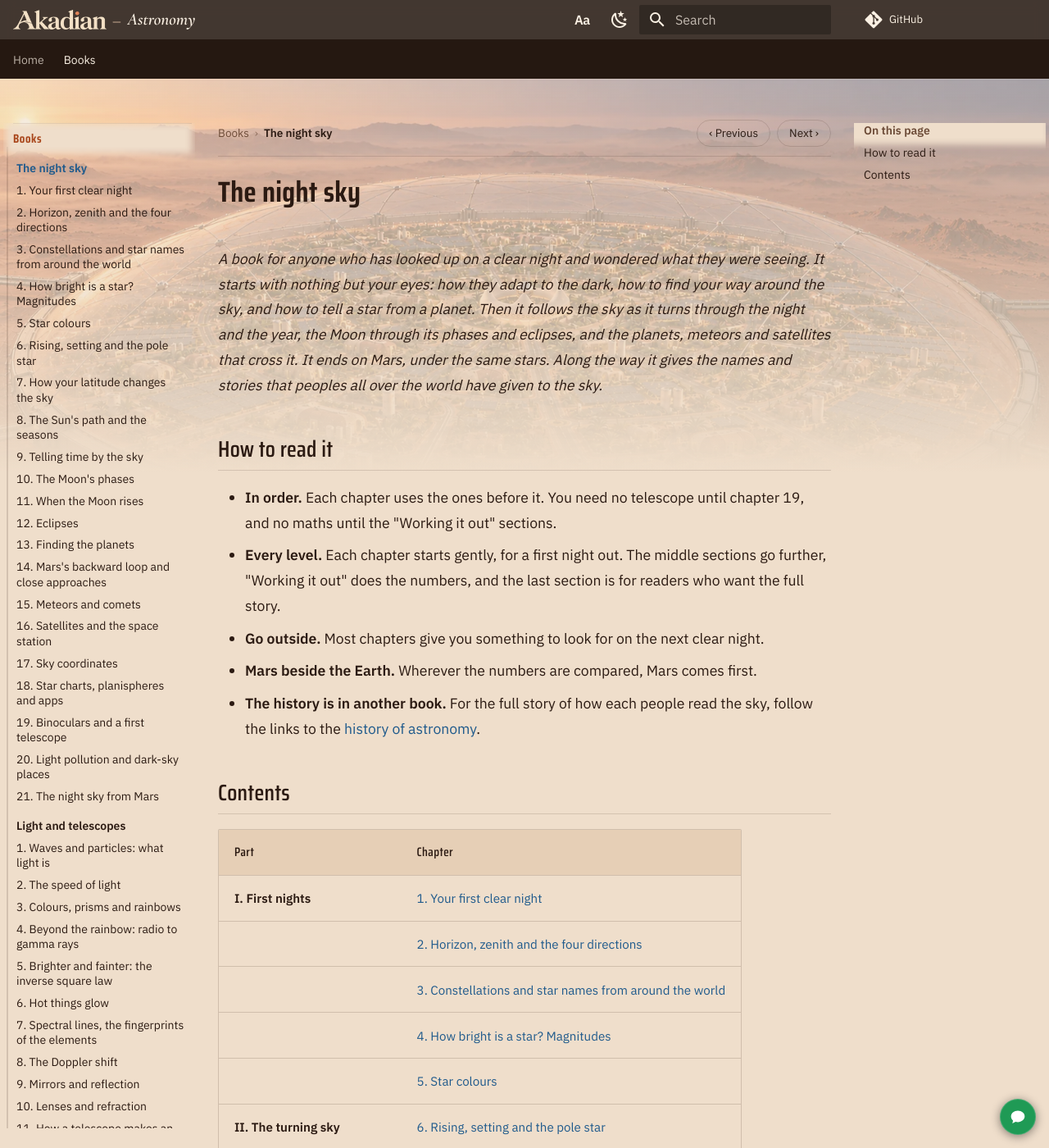
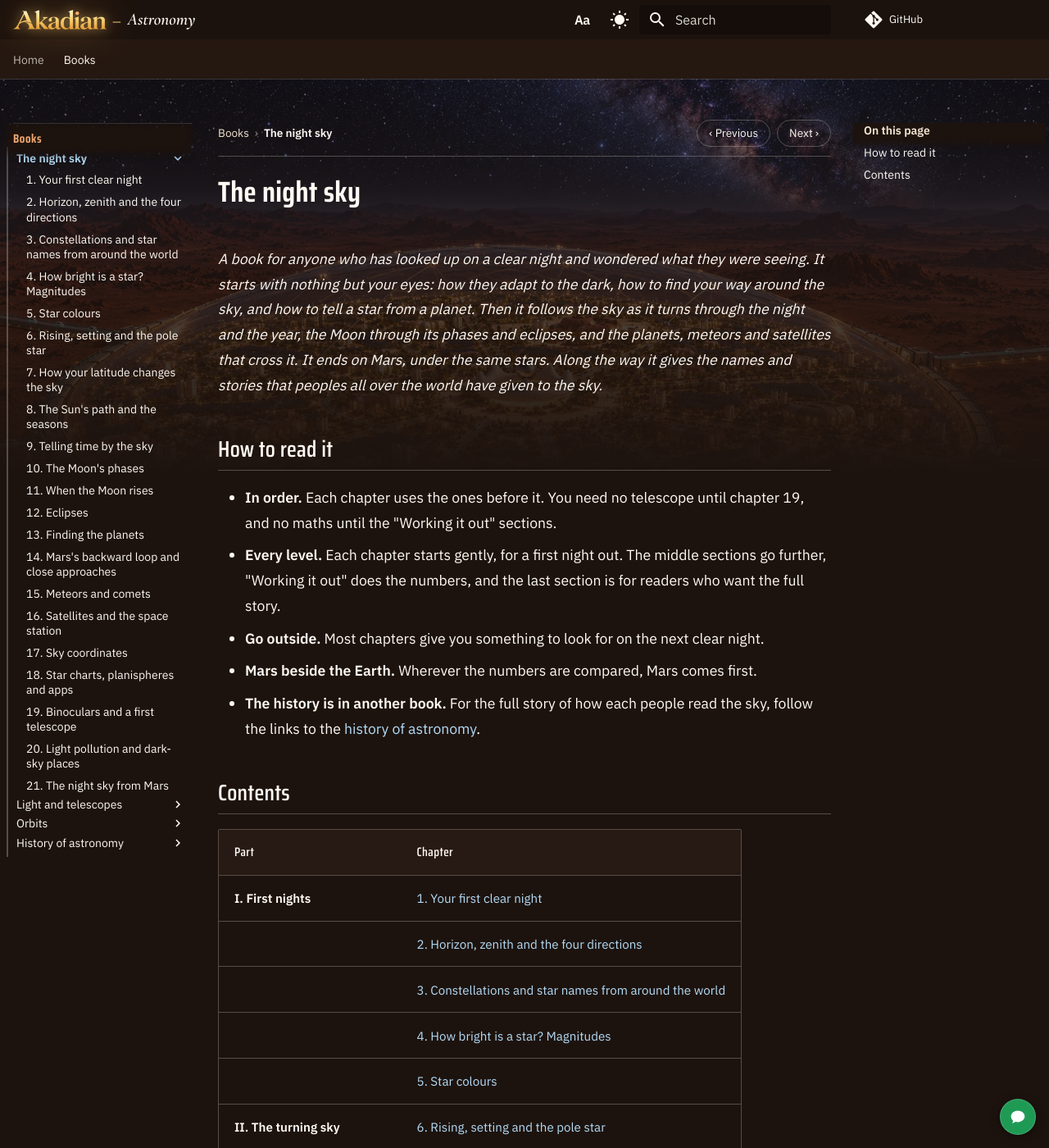
Before and after one commit to TTMathCS/astronomy, an MkDocs documentation site: the page built from docs/books/night-sky/index.md, in a window 1280 px wide and 1400 px high. Shown: the whole window at 82% size. Built offline with MkDocs 1.6.1 and Material for MkDocs 9.7.7, drawn with Linux system fonts in a browser that asks for light colours; comment, search, counter and statistics services are not loaded; part of the change alters nothing that is shown.

Commit message:
Reading aids as on the other school sites: the menu tick explains itself (legend line, one-time Finished note), Books side menu folds to book names and remembers the choice, dark by default through the shared theme cookie (cntourit, 8 Nov 2026)

```diff
--- a/docs/javascripts/reader.js
+++ b/docs/javascripts/reader.js
@@ -1,4 +1,4 @@
-// Reading aids, the same file on cs.akadian.ca, math.akadian.ca and cryptography.akadian.ca (copy it to all three).
+// Reading aids, the same file on cs, math, networks, astronomy and cryptography.akadian.ca (copy it to all).
 //  1. A bar at the top of every page: where you are (Books > Algorithms > Chapter 5 of 25) and Previous / Next.
 //  2. Long chapters and lessons are read in parts of about 5 to 6 minutes: "Part 2 of 5", a progress bar, and
 //     Previous part / Next part at the bottom. Each part has its own address (?part=2), so links, search results
@@ -58,7 +58,72 @@
 
   // ---- ticks for finished chapters ----
   var done = load(KEY + "-done"), pos = load(KEY + "-pos");
-  nav.forEach(function (n) { if (done[n.path]) n.a.classList.add("reader-done"); });
+  // The tick explains itself (cntourit, 8 Nov 2026: "for users don't know this they might be confused"):
+  // pointing at it says what it means, and a quiet line under any menu list holding a tick says it on phones too.
+  var TICK_SAYS = "You have read this page to the end (remembered in this browser only)";
+  function tick(a) {
+    a.classList.add("reader-done"); a.title = TICK_SAYS;
+    // on phones and tablets the open page is shown by a label next to the link: tick that too
+    var lab = a.parentNode && a.parentNode.querySelector(":scope > label.md-nav__link");
+    if (lab) { lab.classList.add("reader-done"); lab.title = TICK_SAYS; }
+    var ul = a.closest("ul");
+    if (!ul || (ul.nextElementSibling && ul.nextElementSibling.classList.contains("reader-legend"))) return;
+    var p = document.createElement("p"); p.className = "reader-legend";
+    p.textContent = "✓ = read to the end, remembered in this browser only";
+    ul.parentNode.insertBefore(p, ul.nextSibling);
+  }
+  nav.forEach(function (n) { if (done[n.path]) tick(n.a); });
+
+  // ---- books fold in the side menu (cntourit, 8 Nov 2026: "by default I like left panels to be collapsed,
+  // listing only books. when clicked it will expand, and it will remember my choice") ----
+  // On wide screens the Books (or Book) menu lists only the books (the parts, for the one-book site); the arrow
+  // beside a book opens or closes its chapters, and the choice is remembered per book in this browser only.
+  // A book you never opened or closed starts closed, except the book you are reading now, which starts open
+  // so the page you are on shows in the menu. Clicking a book's name opens its front page with the book open.
+  // Phones and tablets keep their own menu, which already shows the books first and a book's chapters on a tap.
+  (function () {
+    if (!window.matchMedia || !window.matchMedia("(min-width: 76.25em)").matches) return;
+    var FOLD = KEY + "-books", folds = load(FOLD);
+    function head(li) {
+      for (var c = li.firstElementChild; c; c = c.nextElementSibling) if (c.classList.contains("md-nav__link")) return c;
+      return null;
+    }
+    document.querySelectorAll(".md-nav--primary > .md-nav__list > li.md-nav__item--nested").forEach(function (shelf) {
+      var h = head(shelf);
+      if (!h || !/^Books?$/.test(label(h))) return;
+      var list = shelf.querySelector(":scope > nav > .md-nav__list");
+      if (!list) return;
+      list.querySelectorAll(":scope > li.md-nav__item--nested").forEach(function (li) {
+        var box = li.querySelector(":scope > input.md-nav__toggle"), top = head(li), sub = li.querySelector(":scope > nav.md-nav");
+        if (!box || !top || !sub) return;
+        var link = top.tagName === "A" ? top : top.querySelector("a[href]");
+        var arrow = top.tagName === "LABEL" ? top : top.querySelector("label");
+        var key = link ? norm(link.href) : label(top);
+        li.classList.remove("md-nav__item--section");
+        li.classList.add("reader-book");
+        function show(open) {
+          box.checked = open;
+          sub.setAttribute("aria-expanded", open ? "true" : "false");
+          if (arrow) arrow.title = open ? "Hide the chapters" : "Show the chapters";
+        }
+        show(key in folds ? !!folds[key] : li.classList.contains("md-nav__item--active"));
+        box.addEventListener("change", function () { show(box.checked); folds[key] = box.checked; save(FOLD, folds); });
+        if (link) link.addEventListener("click", function () { folds[key] = true; save(FOLD, folds); });
+        // how much of this book is read, so the ticks stay in sight while the book is closed
+        var pages = sub.querySelectorAll("a.md-nav__link[href]"), n = 0, m = 0, met = {};
+        pages.forEach(function (a) {
+          var p = norm(a.href), s = p.replace(/\/$/, "").split("/").pop();
+          if (met[p] || !/^\d{1,3}-/.test(s)) return;
+          met[p] = 1; m++; if (done[p]) n++;
+        });
+        if (n) {
+          var c = el("span", "reader-bookcount", "✓ " + n + " of " + m);
+          c.title = n + " of " + m + " chapters read to the end (remembered in this browser only)";
+          (link || top).appendChild(c);
+        }
+      });
+    });
+  })();
 
   // ---- reading settings ----
   var header = document.querySelector(".md-header__inner");
@@ -266,8 +331,14 @@
     if (!("IntersectionObserver" in window) || !target) return;
     var io = new IntersectionObserver(function (es) {
       if (!es[0].isIntersecting) return;
+      var first = !done[here];
       done[here] = 1; save(KEY + "-done", done);
-      if (at >= 0) nav[at].a.classList.add("reader-done");
+      if (first && at >= 0) {
+        var note = el("p", "reader-ticknote", "✓ Finished. This page now has a tick in the menu, so you can see what you have read.");
+        var fin = document.querySelector(".reader-finished");
+        if (fin) fin.parentNode.replaceChild(note, fin); else article.appendChild(note);
+      }
+      if (at >= 0) tick(nav[at].a);
       io.disconnect();
     });
     io.observe(target);
--- a/docs/stylesheets/reader.css
+++ b/docs/stylesheets/reader.css
@@ -207,3 +207,16 @@
 .md-typeset .lcq label:hover { background: var(--md-default-fg-color--lightest); }
 .md-typeset .lc-result { margin: 1rem 0 2rem; }
 .md-typeset .lc-result[hidden], .md-typeset .lc-out[hidden] { display: none; }
+
+/* the line that says what the menu tick means, and the one-time note when a page is first finished (8 Nov 2026) */
+.md-nav .reader-legend { margin: .5rem .6rem .2rem; font-size: .62rem; line-height: 1.4; opacity: .7; }
+.md-typeset .reader-ticknote { margin: 1rem 0 .5rem; font-size: .9em; font-weight: 600; color: var(--md-typeset-a-color); }
+
+/* Books fold in the side menu on wide screens (reader.js): a book is a row with an arrow, its chapters open below */
+.md-nav__item.reader-book > .md-nav__link { margin-top: .35em; }
+.md-nav__item.reader-book.md-nav__item--active > .md-nav__link > a.md-nav__link,
+.md-nav__item.reader-book.md-nav__item--active > a.md-nav__link,
+.md-nav__item.reader-book.md-nav__item--active > label.md-nav__link { color: var(--md-typeset-a-color); font-weight: 700; }
+.md-nav__item.reader-book > .md-nav > .md-nav__list { padding-left: .6rem; }
+.reader-bookcount { margin-left: .4em; font-size: .85em; font-weight: 400; opacity: .7; white-space: nowrap; }
+.md-nav__item.reader-book > .md-nav__toggle:not(:checked) ~ .md-nav > .reader-legend { display: none; }
--- a/overrides/main.html
+++ b/overrides/main.html
@@ -4,4 +4,16 @@
 {% block extrahead %}
   {{ super() }}
   <script>try{var r=JSON.parse(localStorage.getItem("akadian-reader"))||{};if(r.scale)document.documentElement.style.setProperty("--reader-scale",r.scale);if(r.focus)document.documentElement.classList.add("reader-mode")}catch(e){}</script>
+  {#- Light or dark, the same on every akadian.ca site (Mars-Requirements site/theme.md; Jim, 5 Nov 2026): the choice is one cookie
+      for all of akadian.ca (Mars-Home theme.js writes it on www), so it is set here before the page is drawn; with none, dark
+      (Jim, 5 Nov 2026: dark by default until the visitor picks light). Pressing the sun/moon (or Light/Dark under Aa) writes the cookie for every site. -#}
+  <script>(function(){var P={{ (config.theme.palette or []) | tojson }},d=document.documentElement,m=document.cookie.match(/(?:^|;\s*)theme=(light|dark)\b/);
+  var t=m?m[1]:"dark";
+  function pal(t){for(var i=0;i<P.length;i++)if((P[i].scheme==="slate")===(t==="dark"))return{index:i,color:{media:P[i].media,scheme:P[i].scheme,primary:P[i].primary,accent:P[i].accent}}}
+  var p=pal(t);if(p&&window.__md_set)__md_set("__palette",p);d.setAttribute("data-theme",t);d.style.colorScheme=t;
+  function keep(t){var ak=/(^|\.)akadian\.ca$/.test(location.hostname);document.cookie="theme="+t+"; path=/; max-age=31536000; samesite=lax"+(location.protocol==="https:"?"; secure":"")+(ak?"; domain=akadian.ca":"")}
+  var ch=null;try{ch=new BroadcastChannel("akadian-theme");ch.onmessage=function(e){var i=document.querySelector("input[name='__palette'][data-md-color-scheme='"+(e.data==="light"?"default":"slate")+"']");if(i&&!i.checked)i.click()}}catch(e){}
+  document.addEventListener("visibilitychange",function(){if(document.hidden)return;var m=document.cookie.match(/(?:^|;\s*)theme=(light|dark)\b/);if(!m)return;var i=document.querySelector("input[name='__palette'][data-md-color-scheme='"+(m[1]==="light"?"default":"slate")+"']");if(i&&!i.checked)i.click()});
+  document.addEventListener("change",function(e){var i=e.target;if(!i||i.name!=="__palette")return;var t=i.getAttribute("data-md-color-scheme")==="slate"?"dark":"light";d.setAttribute("data-theme",t);d.style.colorScheme=t;keep(t);if(ch)try{ch.postMessage(t)}catch(x){}});
+  })();</script>
 {% endblock %}
```
